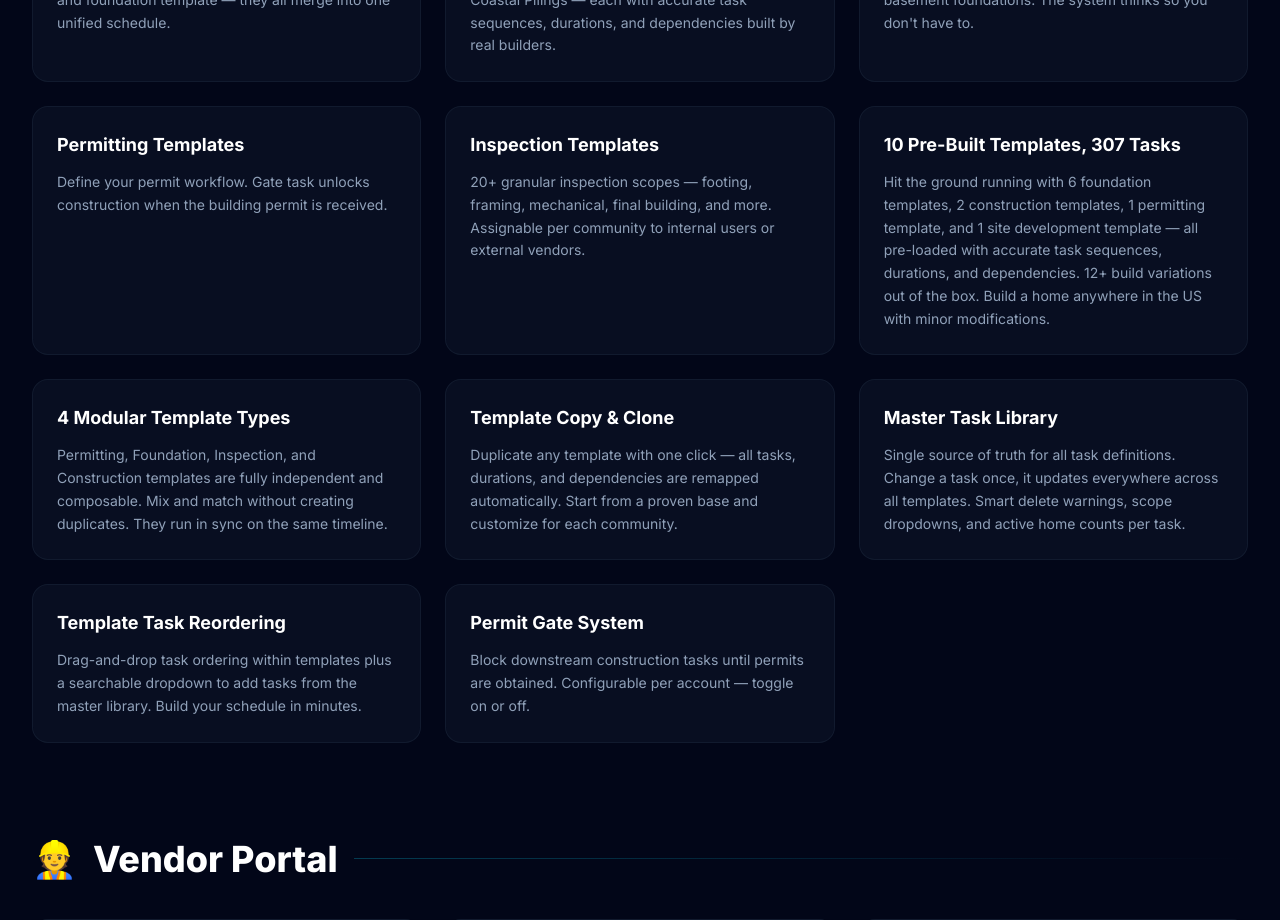
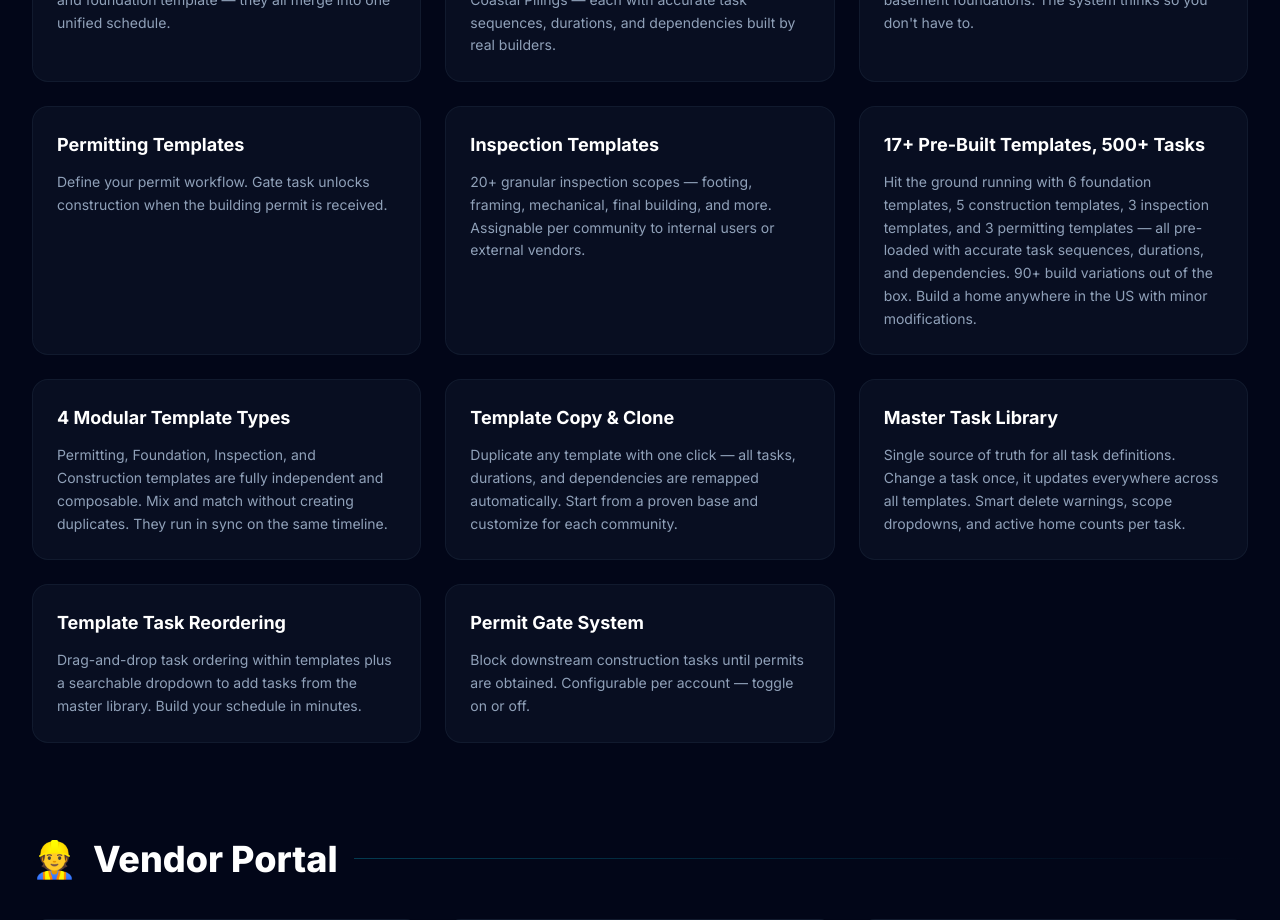
Before and after one commit to Scootermcgavin121/cornerstone-marketing, a Next.js app: page /features in a window 1280 px wide. Shown: the part 1180-2100 px from the top of the page. Built offline with nearby package versions, Linux system fonts and the light colour scheme.

Commit message:
fix: template counts updated — 17+ templates, 500+ tasks, 90+ variations

```diff
--- a/app/components/FeaturesDetail.tsx
+++ b/app/components/FeaturesDetail.tsx
@@ -58,8 +58,8 @@ const sections = [
         desc: "20+ granular inspection scopes — footing, framing, mechanical, final building, and more. Assignable per community to internal users or external vendors.",
       },
       {
-        name: "10 Pre-Built Templates, 307 Tasks",
-        desc: "Hit the ground running with 6 foundation templates, 2 construction templates, 1 permitting template, and 1 site development template — all pre-loaded with accurate task sequences, durations, and dependencies. 12+ build variations out of the box. Build a home anywhere in the US with minor modifications.",
+        name: "17+ Pre-Built Templates, 500+ Tasks",
+        desc: "Hit the ground running with 6 foundation templates, 5 construction templates, 3 inspection templates, and 3 permitting templates — all pre-loaded with accurate task sequences, durations, and dependencies. 90+ build variations out of the box. Build a home anywhere in the US with minor modifications.",
       },
       {
         name: "4 Modular Template Types",
```
